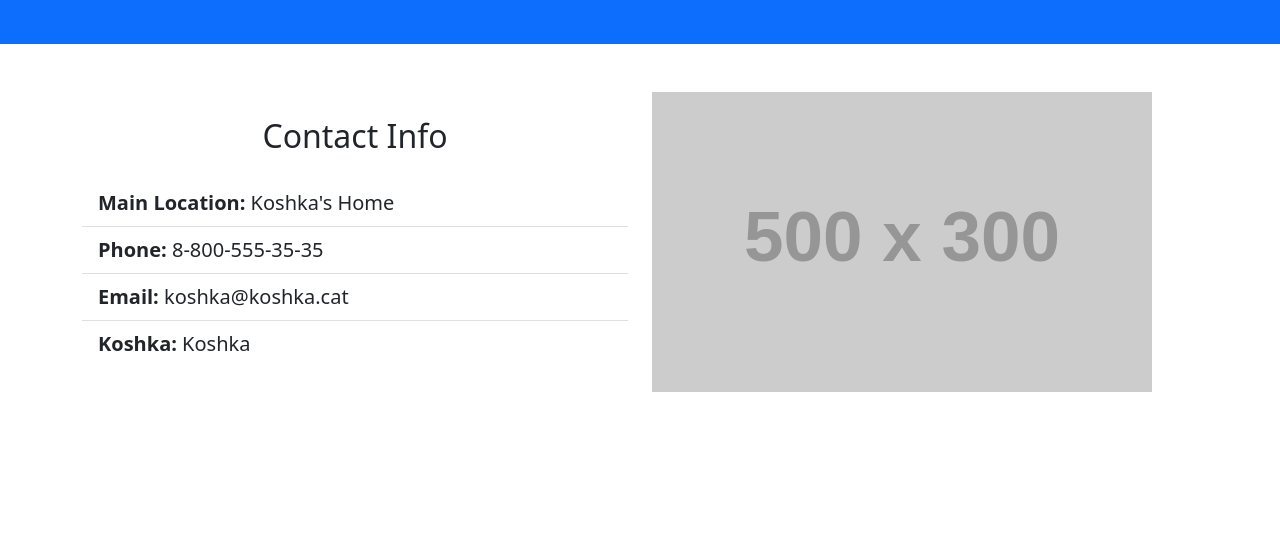
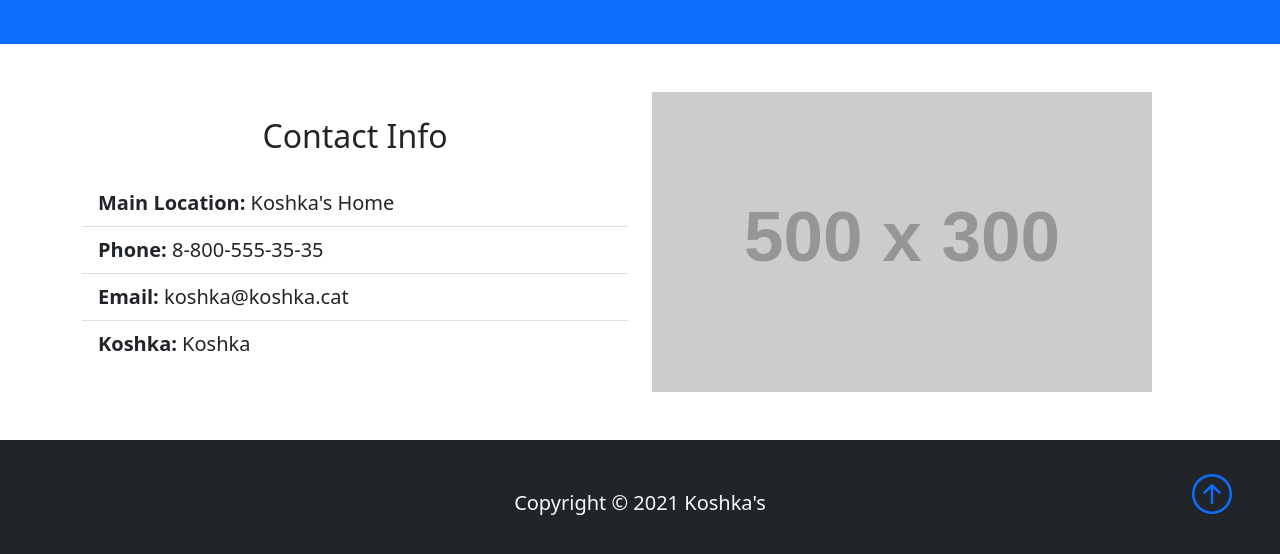
Before and after one commit to iwannabekoshka/bootstrap-first-try, a plain HTML site: page index.html in a window 1280 px wide. Shown: the part 3350-3904 px from the top of the page. Before the commit the page ends 3790 px from the top, so only its background shows below. Drawn offline with nearby package versions, Linux system fonts and the light colour scheme; placeholder pictures from the web are drawn by us.

Commit message:
feat: add footer

```diff
--- a/index.html
+++ b/index.html
@@ -391,6 +391,17 @@
       </div>
     </section>
 
+    <!-- Footer -->
+    <footer class="p-5 bg-dark text-light position-relative text-center">
+      <div class="container">
+        <p class="lead m-0">Copyright &copy; 2021 Koshka's</p>
+
+        <a href="#" class="position-absolute bottom-0 end-0 p-5">
+          <i class="bi bi-arrow-up-circle h1"></i>
+        </a>
+      </div>
+    </footer>
+
     <!-- BOOTSTRAP -->
     <script
       src="https://cdn.jsdelivr.net/npm/bootstrap@5.1.3/dist/js/bootstrap.bundle.min.js"
```
